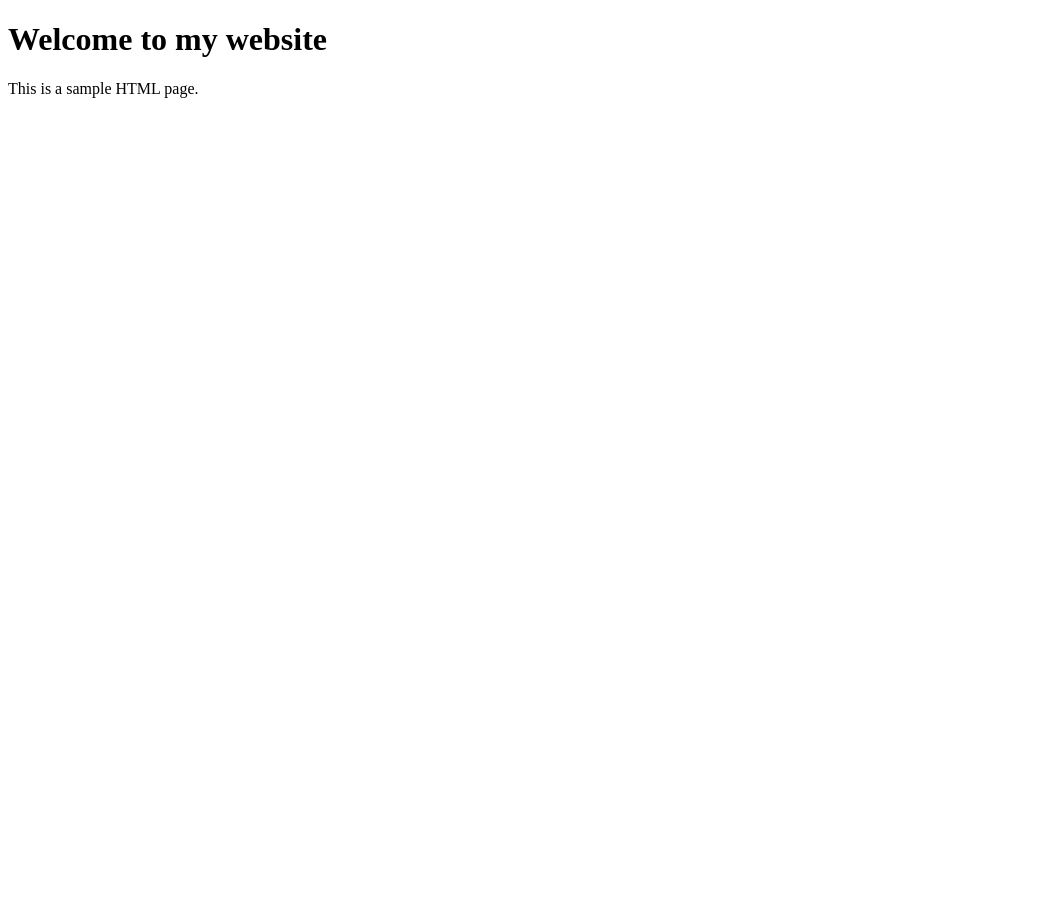
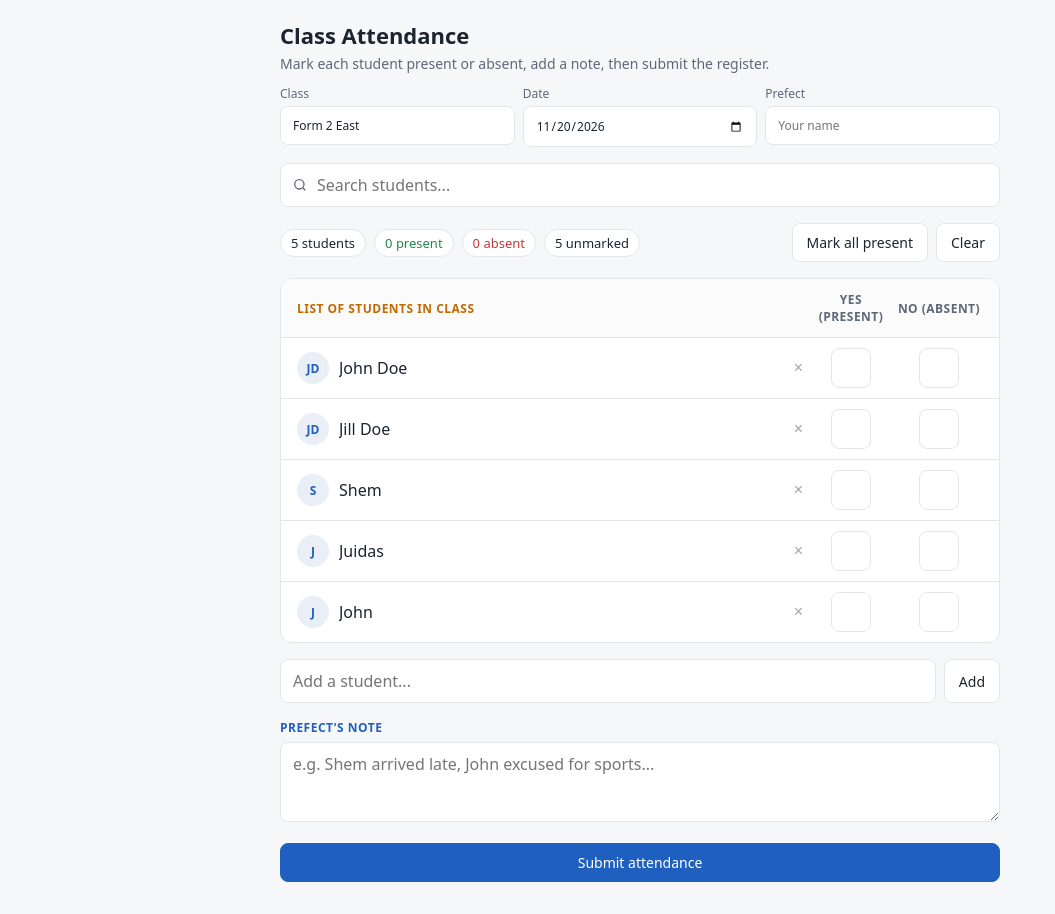
Before and after one commit to IMPALA-lab-builds/Trailblazer-Project, a plain HTML site: page NEW.html in a window 1280 px wide. Shown: the whole page, without its empty margins (0-1055 px from the left). Before the commit the page ends 800 px from the top, so only its background shows below. Drawn offline with Linux system fonts and the light colour scheme.

Commit message:
Added new files

```diff
--- a/NEW.html
+++ b/NEW.html
@@ -1,13 +1,74 @@
 <!DOCTYPE html>
-<html lang="en"></html>
+<html lang="en">
 <head>
-    <meta charset="UTF-8">
-    <meta http-equiv="X-UA-Compatible" content="IE=edge">
-    <meta name="viewport" content="width=device-width, initial-scale=1.0">
-    <title>Document</title>
+  <meta charset="UTF-8" />
+  <meta name="viewport" content="width=device-width, initial-scale=1" />
+  <title>Prefect Attendance</title>
+  <link rel="stylesheet" href="./styles.css" />
 </head>
 <body>
-    <h1>Welcome to my website</h1>
-    <p>This is a sample HTML page.</p>
+  <main class="app">
+    <header>
+      <h1>Class Attendance</h1>
+      <p>Mark each student present or absent, add a note, then submit the register.</p>
+      <div class="meta">
+        <label>Class <input type="text" id="className" value="Form 2 East" /></label>
+        <label>Date <input type="date" id="date" /></label>
+        <label>Prefect <input type="text" id="prefect" placeholder="Your name" /></label>
+      </div>
+    </header>
+
+    <div class="search">
+      <svg width="16" height="16" viewBox="0 0 24 24" fill="none" stroke="currentColor" stroke-width="2" aria-hidden="true"><circle cx="11" cy="11" r="7"/><path d="m20 20-3.5-3.5"/></svg>
+      <label for="search" class="sr-only">Search students</label>
+      <input type="search" id="search" placeholder="Search students..." autocomplete="off" />
+    </div>
+
+    <div class="toolbar">
+      <div class="stats" aria-live="polite">
+        <span class="pill" id="statTotal"></span>
+        <span class="pill g" id="statPresent"></span>
+        <span class="pill r" id="statAbsent"></span>
+        <span class="pill" id="statUnmarked"></span>
+      </div>
+      <div class="actions">
+        <button class="btn" id="allPresent" type="button">Mark all present</button>
+        <button class="btn" id="reset" type="button">Clear</button>
+      </div>
+    </div>
+
+    <section class="card" aria-labelledby="listTitle">
+      <div class="card-head">
+        <span class="title" id="listTitle">List of students in class</span>
+        <span class="col">Yes (present)</span>
+        <span class="col">No (absent)</span>
+      </div>
+      <ul class="student-list" id="list"></ul>
+    </section>
+    <link rel="stylesheet" href="style.css" />
+
+    <form class="add" id="addForm">
+      <label for="newName" class="sr-only">New student name</label>
+      <input type="text" id="newName" placeholder="Add a student..." autocomplete="off" />
+      <button class="btn" type="submit">Add</button>
+    </form>
+
+    <div class="note">
+      <label for="note">Prefect&apos;s note</label>
+      <textarea id="note" placeholder="e.g. Shem arrived late, John excused for sports..."></textarea>
+    </div>
+
+    <button class="btn primary" id="submit" type="button">Submit attendance</button>
+
+    <section class="summary" id="summary" aria-live="polite">
+      <h2>Attendance submitted</h2>
+      <div id="summaryText"></div>
+      <pre id="summaryPre"></pre>
+      <button class="btn" id="copy" type="button">Copy report</button>
+    </section>
+  </main>
+<link rel="stylesheet" href="style.css" />
+  <script src="./script.js"></script>
+  <link
 </body>
 </html>
--- /dev/null
+++ b/script.js
@@ -0,0 +1,168 @@
+// ===== Icons =====
+const CHECK_ICON =
+  '<svg width="20" height="20" viewBox="0 0 24 24" fill="none" stroke="currentColor" stroke-width="3" stroke-linecap="round" stroke-linejoin="round" aria-hidden="true"><path d="M5 12.5 10 17 19 7"/></svg>';
+const CROSS_ICON =
+  '<svg width="18" height="18" viewBox="0 0 24 24" fill="none" stroke="currentColor" stroke-width="3" stroke-linecap="round" aria-hidden="true"><path d="M6 6l12 12M18 6 6 18"/></svg>';
+
+// ===== Data =====
+let students = ["John Doe", "Jill Doe", "Shem", "Juidas", "John"].map(function (name, i) {
+  return { id: i + 1, name: name, status: null }; // status: "present" | "absent" | null
+});
+let nextId = students.length + 1;
+
+// ===== Elements =====
+function $(id) {
+  return document.getElementById(id);
+}
+
+const listEl = $("list");
+const searchEl = $("search");
+const noteEl = $("note");
+const summaryEl = $("summary");
+const copyBtn = $("copy");
+
+$("date").valueAsDate = new Date();
+
+// ===== Helpers =====
+function initials(name) {
+  return name
+    .split(/\s+/)
+    .map(function (part) { return part[0]; })
+    .join("")
+    .slice(0, 2)
+    .toUpperCase();
+}
+
+function escapeHtml(text) {
+  const map = { "&": "&amp;", "<": "&lt;", ">": "&gt;", '"': "&quot;", "'": "&#39;" };
+  return text.replace(/[&<>"']/g, function (c) { return map[c]; });
+}
+
+function countBy(status) {
+  return students.filter(function (s) { return s.status === status; }).length;
+}
+
+// ===== Render =====
+function studentRow(s) {
+  const name = escapeHtml(s.name);
+  return (
+    "<li>" +
+      '<div class="name">' +
+        '<div class="avatar" aria-hidden="true">' + escapeHtml(initials(s.name)) + "</div>" +
+        "<span>" + name + "</span>" +
+        '<button class="remove" type="button" data-remove="' + s.id + '" aria-label="Remove ' + name + '">&times;</button>' +
+      "</div>" +
+      '<button class="mark yes" type="button" data-id="' + s.id + '" data-status="present" aria-pressed="' + (s.status === "present") + '" aria-label="Mark ' + name + ' present">' + CHECK_ICON + "</button>" +
+      '<button class="mark no" type="button" data-id="' + s.id + '" data-status="absent" aria-pressed="' + (s.status === "absent") + '" aria-label="Mark ' + name + ' absent">' + CROSS_ICON + "</button>" +
+    "</li>"
+  );
+}
+
+function render() {
+  const query = searchEl.value.trim().toLowerCase();
+  const visible = students.filter(function (s) {
+    return s.name.toLowerCase().includes(query);
+  });
+
+  listEl.innerHTML = visible.length
+    ? visible.map(studentRow).join("")
+    : '<li class="empty">No students match "' + escapeHtml(searchEl.value) + '"</li>';
+
+  const present = countBy("present");
+  const absent = countBy("absent");
+  $("statTotal").textContent = students.length + " students";
+  $("statPresent").textContent = present + " present";
+  $("statAbsent").textContent = absent + " absent";
+  $("statUnmarked").textContent = students.length - present - absent + " unmarked";
+}
+
+// ===== Events =====
+listEl.addEventListener("click", function (e) {
+  const markBtn = e.target.closest(".mark");
+  const removeBtn = e.target.closest("[data-remove]");
+
+  if (markBtn) {
+    const student = students.find(function (s) { return s.id === Number(markBtn.dataset.id); });
+    const chosen = markBtn.dataset.status;
+    student.status = student.status === chosen ? null : chosen; // click again to untick
+    render();
+  } else if (removeBtn) {
+    const id = Number(removeBtn.dataset.remove);
+    students = students.filter(function (s) { return s.id !== id; });
+    render();
+  }
+});
+
+searchEl.addEventListener("input", render);
+
+$("addForm").addEventListener("submit", function (e) {
+  e.preventDefault();
+  const input = $("newName");
+  const name = input.value.trim();
+  if (!name) return;
+  students.push({ id: nextId++, name: name, status: null });
+  input.value = "";
+  render();
+});
+
+$("allPresent").addEventListener("click", function () {
+  students.forEach(function (s) { s.status = "present"; });
+  render();
+});
+
+$("reset").addEventListener("click", function () {
+  students.forEach(function (s) { s.status = null; });
+  noteEl.value = "";
+  summaryEl.classList.remove("show");
+  render();
+});
+
+$("submit").addEventListener("click", function () {
+  const unmarked = students.filter(function (s) { return !s.status; });
+  if (
+    unmarked.length &&
+    !confirm(unmarked.length + " student(s) are unmarked. They will be recorded as absent. Continue?")
+  ) {
+    return;
+  }
+  unmarked.forEach(function (s) { s.status = "absent"; });
+  render();
+
+  const namesWith = function (status) {
+    return students.filter(function (s) { return s.status === status; }).map(function (s) { return s.name; });
+  };
+  const present = namesWith("present");
+  const absent = namesWith("absent");
+  const note = noteEl.value.trim();
+  const percent = students.length ? Math.round((present.length / students.length) * 100) : 0;
+
+  const report = [
+    "Class: " + $("className").value,
+    "Date: " + $("date").value,
+    "Prefect: " + ($("prefect").value || "-"),
+    "",
+    "Present (" + present.length + "): " + (present.join(", ") || "-"),
+    "Absent (" + absent.length + "): " + (absent.join(", ") || "-"),
+    "",
+    "Prefect's note: " + (note || "-"),
+  ].join("\n");
+
+  $("summaryText").textContent =
+    present.length + " of " + students.length + " students present (" + percent + "%).";
+  $("summaryPre").textContent = report;
+  summaryEl.classList.add("show");
+  summaryEl.scrollIntoView({ behavior: "smooth" });
+});
+
+copyBtn.addEventListener("click", async function () {
+  try {
+    await navigator.clipboard.writeText($("summaryPre").textContent);
+    copyBtn.textContent = "Copied!";
+  } catch (err) {
+    copyBtn.textContent = "Copy failed - select text manually";
+  }
+  setTimeout(function () { copyBtn.textContent = "Copy report"; }, 1800);
+});
+
+// ===== Start =====
+render();
--- /dev/null
+++ b/style.css
@@ -0,0 +1,359 @@
+/* ===== Colour tokens ===== */
+:root {
+  --bg: #f6f7f9;
+  --card: #ffffff;
+  --ink: #1c2430;
+  --muted: #5d6877;
+  --line: #e3e6eb;
+  --blue: #1f5fbf;
+  --green: #1f8a4c;
+  --green-bg: #e7f5ec;
+  --red: #c23a3a;
+  --red-bg: #fbeaea;
+  --amber: #c26a00;
+}
+
+* {
+  box-sizing: border-box;
+}
+
+body {
+  margin: 0;
+  font-family: "Geist", system-ui, sans-serif;
+  background: var(--bg);
+  color: var(--ink);
+  padding: 20px 14px 32px;
+}
+
+/* ===== Layout ===== */
+.app {
+  max-width: 720px;
+  margin: 0 auto;
+  display: flex;
+  flex-direction: column;
+  gap: 16px;
+}
+
+header h1 {
+  margin: 0;
+  font-size: 22px;
+}
+
+header p {
+  margin: 4px 0 0;
+  color: var(--muted);
+  font-size: 14px;
+}
+
+.meta {
+  display: flex;
+  flex-wrap: wrap;
+  gap: 8px;
+  margin-top: 12px;
+}
+
+.meta label {
+  display: flex;
+  flex-direction: column;
+  gap: 4px;
+  flex: 1 1 160px;
+  font-size: 12px;
+  color: var(--muted);
+}
+
+/* ===== Form fields ===== */
+input[type="text"],
+input[type="search"],
+input[type="date"],
+textarea {
+  font: inherit;
+  color: var(--ink);
+  border: 1px solid var(--line);
+  border-radius: 8px;
+  padding: 10px 12px;
+  background: var(--card);
+  width: 100%;
+}
+
+input:focus-visible,
+textarea:focus-visible,
+button:focus-visible {
+  outline: 2px solid var(--blue);
+  outline-offset: 2px;
+}
+
+textarea {
+  min-height: 80px;
+  resize: vertical;
+}
+
+/* ===== Search ===== */
+.search {
+  position: relative;
+}
+
+.search input {
+  padding-left: 36px;
+}
+
+.search svg {
+  position: absolute;
+  left: 12px;
+  top: 50%;
+  transform: translateY(-50%);
+  color: var(--muted);
+}
+
+/* ===== Student list card ===== */
+.card {
+  background: var(--card);
+  border: 1px solid var(--line);
+  border-radius: 12px;
+  overflow: hidden;
+}
+
+.card-head,
+.student-list li {
+  display: grid;
+  grid-template-columns: 1fr 88px 88px;
+  align-items: center;
+  padding: 10px 16px;
+}
+
+.card-head {
+  padding-top: 12px;
+  padding-bottom: 12px;
+  border-bottom: 1px solid var(--line);
+  background: #fbfbfc;
+  font-size: 12px;
+  font-weight: 600;
+  letter-spacing: 0.04em;
+  text-transform: uppercase;
+}
+
+.card-head .title {
+  color: var(--amber);
+}
+
+.card-head .col {
+  text-align: center;
+  color: var(--muted);
+}
+
+.student-list {
+  list-style: none;
+  margin: 0;
+  padding: 0;
+}
+
+.student-list li {
+  border-bottom: 1px solid var(--line);
+}
+
+.student-list li:last-child {
+  border-bottom: none;
+}
+
+.student-list li.empty {
+  display: block;
+  padding: 24px 16px;
+  text-align: center;
+  color: var(--muted);
+  font-size: 14px;
+}
+
+.name {
+  display: flex;
+  align-items: center;
+  gap: 10px;
+  min-width: 0;
+}
+
+.name span {
+  overflow: hidden;
+  text-overflow: ellipsis;
+  white-space: nowrap;
+  text-transform: capitalize;
+}
+
+.avatar {
+  width: 32px;
+  height: 32px;
+  flex-shrink: 0;
+  border-radius: 50%;
+  display: grid;
+  place-items: center;
+  font-size: 12px;
+  font-weight: 600;
+  background: #e9eef7;
+  color: var(--blue);
+}
+
+.remove {
+  margin-left: auto;
+  padding: 4px;
+  border: none;
+  border-radius: 6px;
+  background: none;
+  color: var(--muted);
+  font-size: 16px;
+  line-height: 1;
+  cursor: pointer;
+  opacity: 0.6;
+}
+
+.remove:hover {
+  opacity: 1;
+  color: var(--red);
+}
+
+/* ===== Present / absent boxes ===== */
+.mark {
+  justify-self: center;
+  width: 40px;
+  height: 40px;
+  border-radius: 8px;
+  border: 1.5px solid var(--line);
+  background: var(--card);
+  color: transparent;
+  display: grid;
+  place-items: center;
+  cursor: pointer;
+  transition: all 0.12s;
+}
+
+.mark.yes:hover { border-color: var(--green); }
+.mark.no:hover { border-color: var(--red); }
+
+.mark.yes[aria-pressed="true"] {
+  background: var(--green-bg);
+  border-color: var(--green);
+  color: var(--green);
+}
+
+.mark.no[aria-pressed="true"] {
+  background: var(--red-bg);
+  border-color: var(--red);
+  color: var(--red);
+}
+
+/* ===== Toolbar & stats ===== */
+.toolbar {
+  display: flex;
+  flex-wrap: wrap;
+  gap: 8px;
+  align-items: center;
+  justify-content: space-between;
+}
+
+.stats,
+.actions {
+  display: flex;
+  flex-wrap: wrap;
+  gap: 8px;
+}
+
+.stats {
+  font-size: 13px;
+}
+
+.pill {
+  padding: 4px 10px;
+  border-radius: 999px;
+  background: var(--card);
+  border: 1px solid var(--line);
+}
+
+.pill.g { color: var(--green); }
+.pill.r { color: var(--red); }
+
+/* ===== Buttons ===== */
+.btn {
+  font: inherit;
+  font-size: 14px;
+  padding: 9px 14px;
+  border-radius: 8px;
+  border: 1px solid var(--line);
+  background: var(--card);
+  color: var(--ink);
+  cursor: pointer;
+}
+
+.btn.primary {
+  background: var(--blue);
+  border-color: var(--blue);
+  color: #fff;
+}
+
+/* ===== Add student ===== */
+.add {
+  display: flex;
+  gap: 8px;
+}
+
+.add input {
+  flex: 1;
+}
+
+/* ===== Prefect's note ===== */
+.note label {
+  display: block;
+  margin-bottom: 6px;
+  font-size: 12px;
+  font-weight: 600;
+  letter-spacing: 0.04em;
+  text-transform: uppercase;
+  color: var(--blue);
+}
+
+/* ===== Summary report ===== */
+.summary {
+  display: none;
+  padding: 16px;
+  background: var(--card);
+  border: 1px solid var(--line);
+  border-radius: 12px;
+  font-size: 14px;
+}
+
+.summary.show {
+  display: block;
+}
+
+.summary h2 {
+  margin: 0 0 8px;
+  font-size: 16px;
+}
+
+.summary pre {
+  margin: 8px 0 10px;
+  padding: 12px;
+  border-radius: 8px;
+  background: var(--bg);
+  white-space: pre-wrap;
+  font-family: "Geist Mono", monospace;
+  font-size: 12px;
+}
+
+.sr-only {
+  position: absolute;
+  width: 1px;
+  height: 1px;
+  overflow: hidden;
+  clip: rect(0 0 0 0);
+  white-space: nowrap;
+}
+
+/* ===== Small screens ===== */
+@media (max-width: 480px) {
+  .card-head,
+  .student-list li {
+    grid-template-columns: 1fr 60px 60px;
+    padding-left: 12px;
+    padding-right: 12px;
+  }
+
+  .avatar {
+    display: none;
+  }
+}
```
